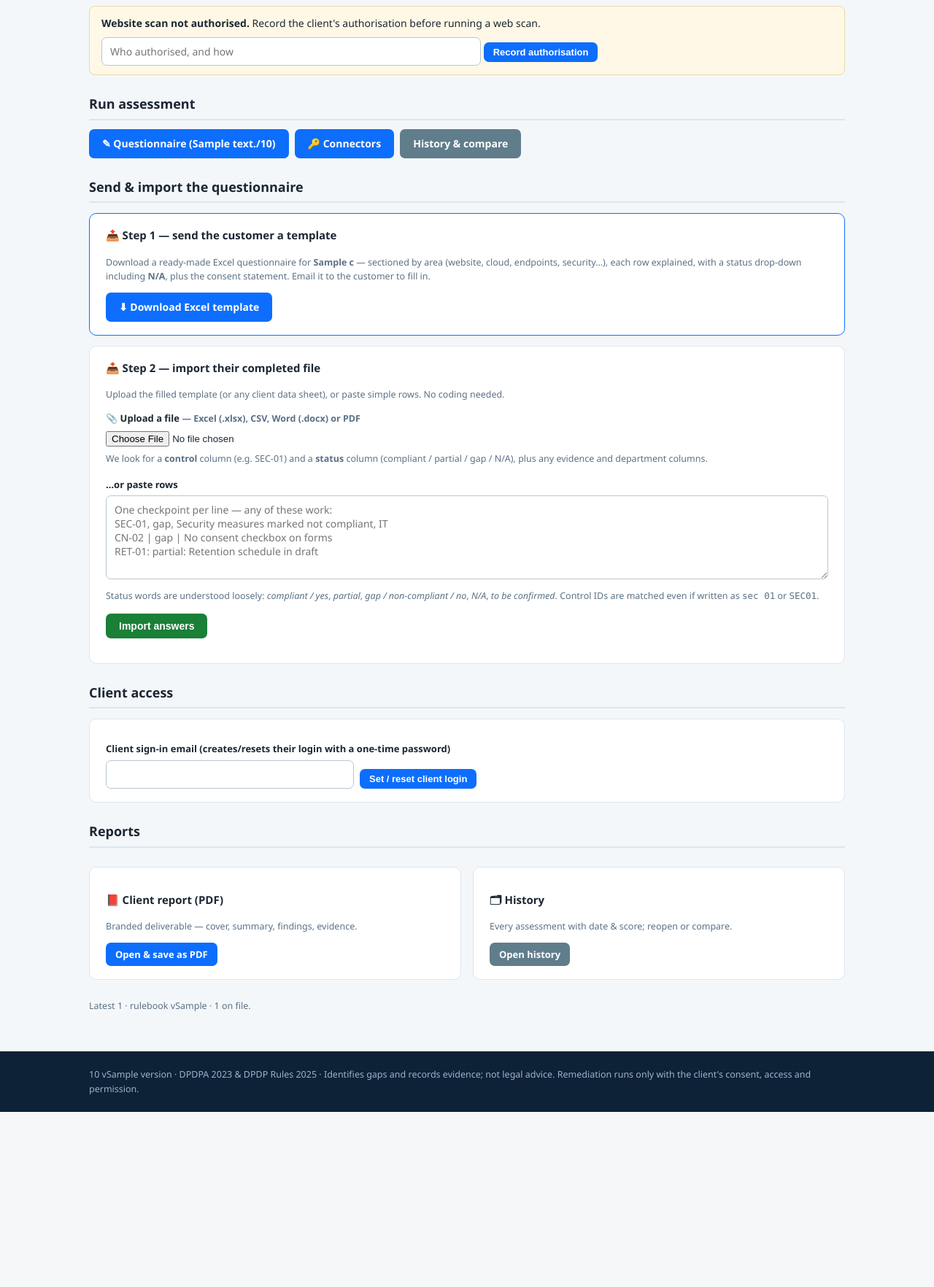
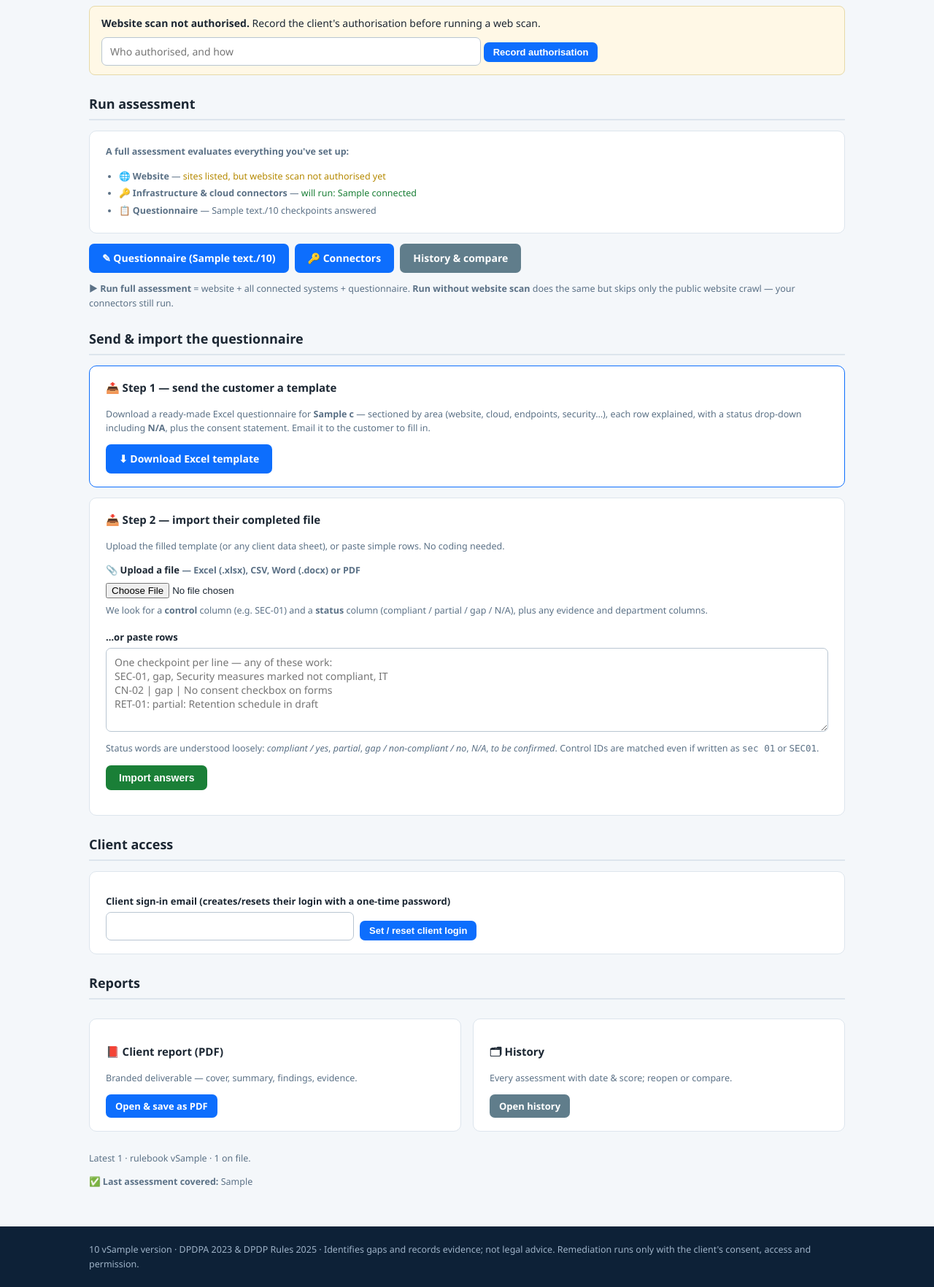
Before and after one commit to salil1gautam1-collab/dpdpa, a Python web app: template trackvault/app/templates/company_operator.html in a window 1280 px wide. Shown: the part 351-2115 px from the top of the page at 73% size. Before the commit the page ends 1875 px from the top, so only its background shows below. Run offline with Jinja, Linux system fonts and the light colour scheme; the template is opened without the code that fills it: most values are stand-ins (such as "Sample title", 1, 10 or a date in 2020).

Commit message:
Clarify assessment coverage: show what a run includes and what the last run did
The buttons didn't make clear that connectors run in every assessment (skip_web
only skips the public website crawl, not the connectors). Added a coverage panel
above the buttons listing exactly what a full assessment will evaluate — website
(with consent status), each connected cloud/infra connector, and questionnaire
progress. Renamed the confusing "Run questionnaire-only" to "Run without website
scan" with an explanatory note. After a run, shows "Last assessment covered: ..."
from the snapshot metadata as proof the connectors actually executed.

Co-Authored-By: Claude Fable 5 <noreply@anthropic.com>

```diff
--- a/trackvault/app/templates/company_operator.html
+++ b/trackvault/app/templates/company_operator.html
@@ -28,24 +28,39 @@
 {% endif %}
 
 <h2>Run assessment</h2>
+<div class="card">
+  <p class="small" style="margin-top:0"><b>A full assessment evaluates everything you've set up:</b></p>
+  <ul class="small" style="margin:6px 0 0;padding-left:18px;line-height:1.9">
+    <li>🌐 <b>Website</b> —
+      {% if c.sites and c.scan_consent and c.scan_consent.granted %}<span style="color:var(--ok)">will scan</span> {{ c.sites|join(', ') }}
+      {% elif c.sites %}<span style="color:var(--warn)">sites listed, but website scan not authorised yet</span>
+      {% else %}not applicable (no websites listed){% endif %}</li>
+    <li>🔑 <b>Infrastructure &amp; cloud connectors</b> —
+      {% if connected %}<span style="color:var(--ok)">will run: {{ connected|join(' · ') }}</span>
+      {% else %}<span>none connected — <a href="/companies/{{ c.id }}/connectors">add connectors</a> to include AWS / Azure / Google Cloud / endpoints / AD / firewall</span>{% endif %}</li>
+    <li>📋 <b>Questionnaire</b> — {{ answered }}/{{ total }} checkpoints answered</li>
+  </ul>
+</div>
 <div class="rowbtns">
   {% if user.role.value in ['admin','analyst'] %}
+  <form method="post" action="/companies/{{ c.id }}/scan" class="inline">
+    <input type="hidden" name="csrf" value="{{ csrf }}">
+    <button class="btn green" {{ 'disabled' if c.sites and not (c.scan_consent and c.scan_consent.granted) }}>▶ Run full assessment</button>
+  </form>
   {% if c.sites %}
   <form method="post" action="/companies/{{ c.id }}/scan" class="inline">
     <input type="hidden" name="csrf" value="{{ csrf }}">
-    <button class="btn green" {{ 'disabled' if not (c.scan_consent and c.scan_consent.granted) }}>▶ Run full assessment</button>
+    <input type="hidden" name="skip_web" value="1">
+    <button class="btn gray" title="Runs connectors + questionnaire, skips only the public website crawl">Run without website scan</button>
   </form>
   {% endif %}
-  <form method="post" action="/companies/{{ c.id }}/scan" class="inline">
-    <input type="hidden" name="csrf" value="{{ csrf }}">
-    <input type="hidden" name="skip_web" value="1">
-    <button class="btn gray">Run questionnaire-only</button>
-  </form>
   {% endif %}
   <a class="btn" href="/companies/{{ c.id }}/questionnaire">✎ Questionnaire ({{ answered }}/{{ total }})</a>
   <a class="btn" href="/companies/{{ c.id }}/connectors">🔑 Connectors</a>
   <a class="btn gray" href="/companies/{{ c.id }}/history">History &amp; compare</a>
 </div>
+<p class="small"><b>▶ Run full assessment</b> = website + all connected systems + questionnaire.
+<b>Run without website scan</b> does the same but skips only the public website crawl — your connectors still run.</p>
 
 <h2>Send &amp; import the questionnaire</h2>
 <div class="card" style="border-color:#0d6efd">
@@ -100,6 +115,7 @@ RET-01: partial: Retention schedule in draft"></textarea>
     <a class="btn sm gray" href="/companies/{{ c.id }}/history">Open history</a></div>
 </div>
 <p class="small">Latest {{ latest.scan_id }} · rulebook v{{ latest.rulebook_version }} · {{ snaps|length }} on file.</p>
+{% if last_run %}<p class="small">✅ <b>Last assessment covered:</b> {{ last_run|join(' · ') }}</p>{% endif %}
 {% else %}
 <p class="small">No assessment has run yet.</p>
 {% endif %}
```
Also changed, not shown: trackvault/app/routers/companies.py (+14 -1 lines).
